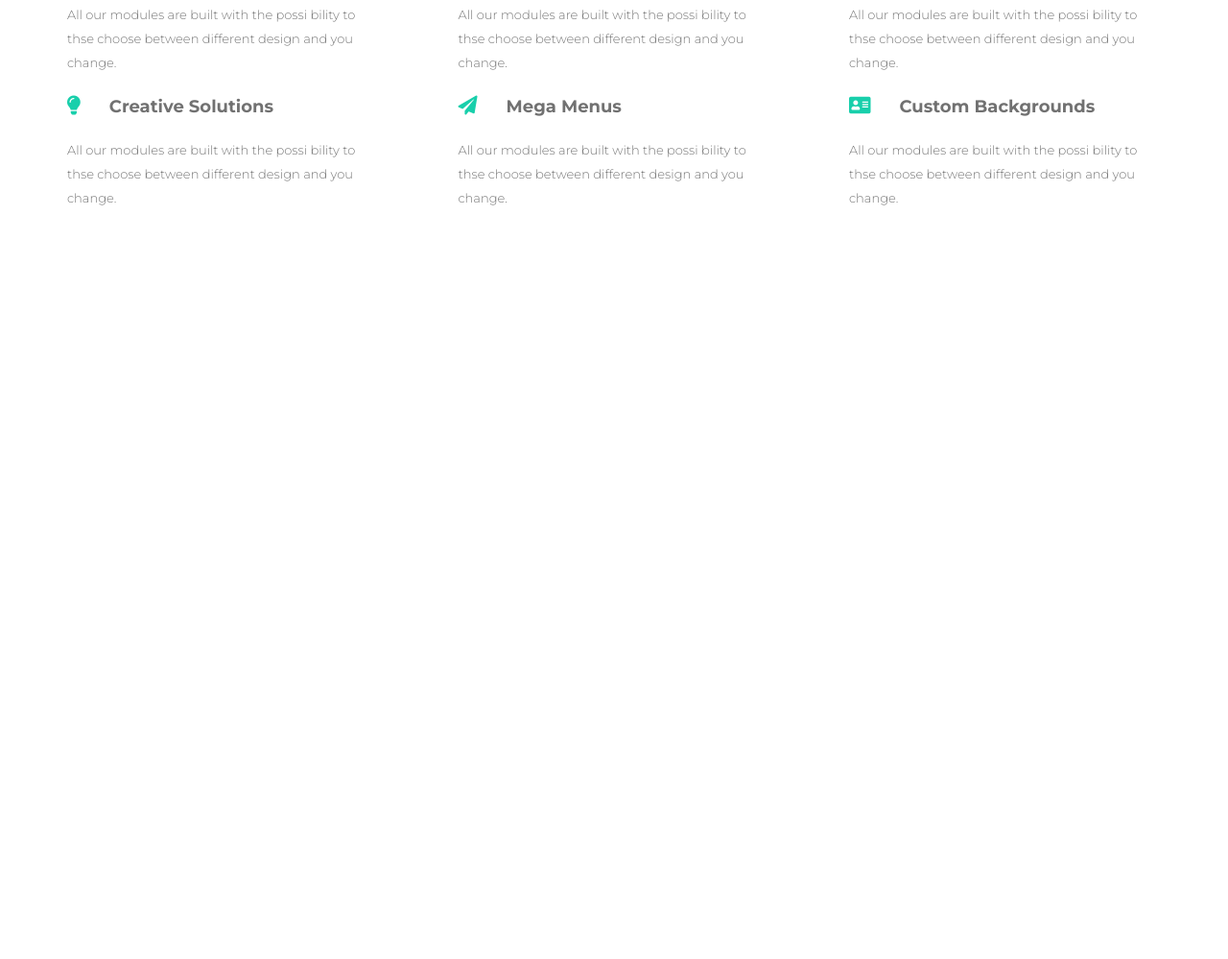
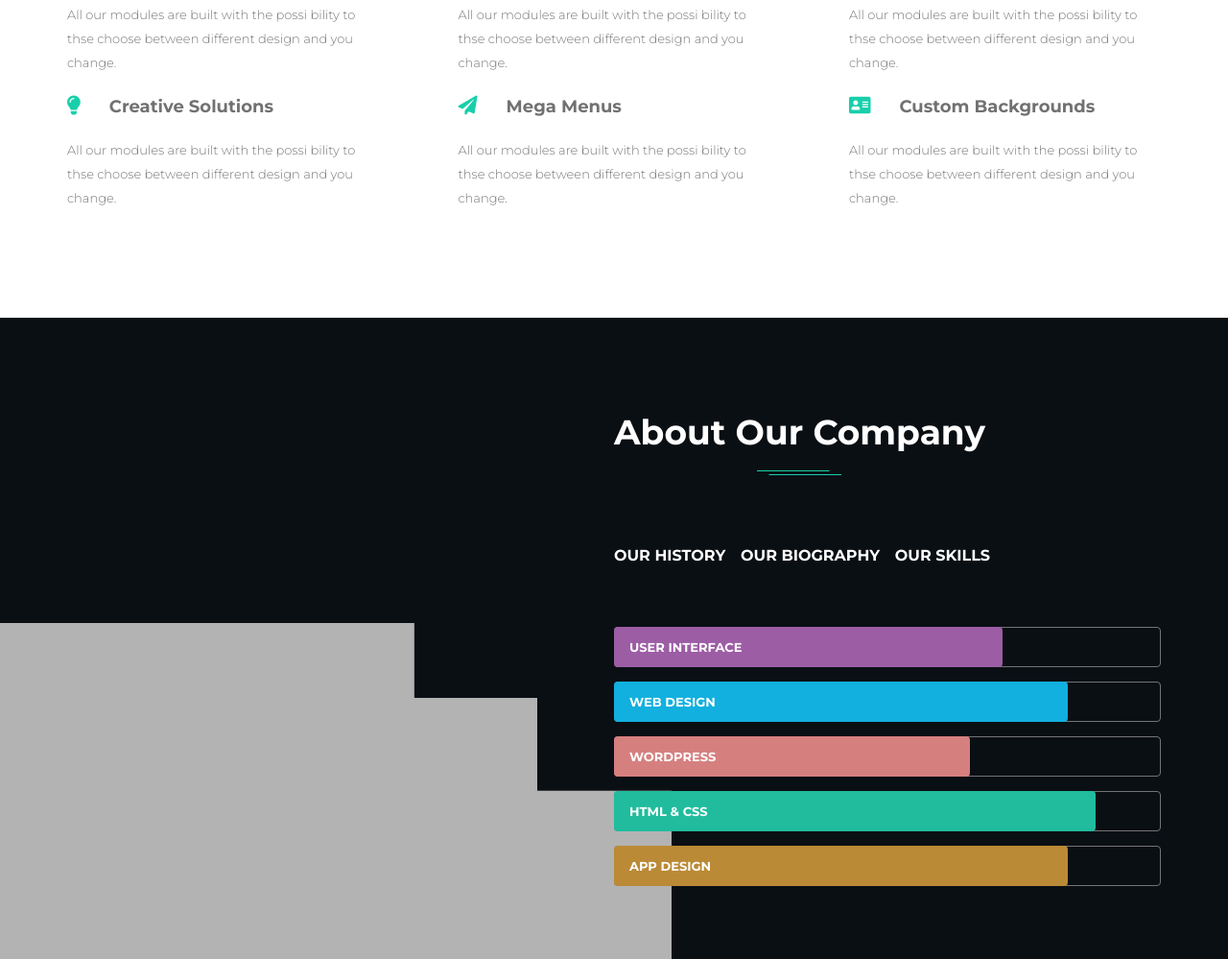
Before and after one commit to kuharenko-olya/Ham, a website: page public/index.html in a window 1280 px wide. Shown: the part 1798-2797 px from the top of the page at 96% size. Before the commit the page ends 2129 px from the top, so only its background shows below. Drawn offline with Linux system fonts and the light colour scheme.

Commit message:
add section our-work

```diff
--- a/public/index.html
+++ b/public/index.html
@@ -101,7 +101,7 @@
 
     <section class="features">
         <div class="container">
-            <h2 class="main-title">Creative Amazing Features</h2>
+            <h2>Creative Amazing Features</h2>
 
             <div class="grid">
 
@@ -174,6 +174,63 @@
         </div>
     </section>
 
+
+
+
+    <section class="about-us">
+        <div class="container">
+            <div class="flex">
+                <div class="tab-container">
+                    <h2>About Our Company</h2>
+                    <div class="tabs">
+                        <div>Our History</div>
+                        <div>Our Biography</div>
+                        <div>Our Skills</div>
+                    </div>
+                    <div class="tab-content">
+                        <div class="progress-item">
+                            <div class="progress purple width1"></div>
+                            <div class="progress-title">User Interface</div>
+                        </div>
+
+                        <div class="progress-item">
+                            <div class="progress blue width2"></div>
+                            <div class="progress-title">Web Design</div>
+                        </div>
+
+                        <div class="progress-item">
+                            <div class="progress coral width3"></div>
+                            <div class="progress-title">Wordpress</div>
+                        </div>
+
+                        <div class="progress-item">
+                            <div class="progress green width4"></div>
+                            <div class="progress-title">HTML & CSS</div>
+                        </div>
+
+                        <div class="progress-item">
+                            <div class="progress light-yellow width2"></div>
+                            <div class="progress-title">App Design</div>
+                        </div>
+
+
+
+
+                    </div>
+                </div>
+            </div>
+        </div>
+    </section>
+
+
+
+
+
+
+
+
+
+
 </body>
 
 </html>
--- a/sass/_base.scss
+++ b/sass/_base.scss
@@ -33,4 +33,53 @@ h2 {
     font-size: 36px;
     font-weight: 600;
     line-height: 40px;
+    position: relative;
 }
+
+h2::after {
+    content: "";
+    position: absolute;
+    background-image: url(../img/3-layers.png);
+    width: 88px;
+    height: 5px;
+    left: 0;
+    right: 0;
+    margin: 0 auto;
+    top: 60px;
+}
+
+.purple {
+    background-color: #9c5da5;
+}
+
+.blue {
+    background-color: #11b0de;
+}
+
+.coral {
+    background-color: #d67f7f;
+}
+
+.green {
+    background-color: #20bc9d;
+}
+
+.light-yellow {
+    background-color: #bb8a36;
+}
+
+.width1 {
+    width: calc(71% + 2px);
+}
+
+.width2 {
+    width: calc(83% + 2px);
+}
+
+.width3 {
+    width: calc(65% + 2px);
+}
+
+.width4 {
+    width: calc(88% + 2px);
+}
--- a/sass/_header.scss
+++ b/sass/_header.scss
@@ -67,6 +67,10 @@ header {
                 font-size: 60px;
                 margin-top: 42px;
                 margin-bottom: 30px;
+            }
+
+            h2:after{
+                display: none;
             }
 
             h1,
--- a/sass/_mixins.scss
+++ b/sass/_mixins.scss
@@ -39,3 +39,13 @@
     border-top: 7px solid $second-color;
     color: $second-color;
 }
+
+@mixin row {
+    display: flex;
+    flex-direction: row;
+}
+
+@mixin column {
+    display: flex;
+    flex-direction: column;
+}
--- /dev/null
+++ b/sass/_our-company.scss
@@ -0,0 +1,99 @@
+.about-us {
+    background-color: #0a0f14;
+    padding-top: 99px;
+    padding-bottom: 100px;
+    background-image: url(./../img/left-image.png);
+    background-position: left bottom;
+    background-repeat: no-repeat;
+    background-size: 700px;
+
+
+    .flex {
+        @include row;
+        justify-content: flex-end;
+    }
+
+    .tab-container {
+        @include column;
+        width: 50%;
+        align-items: baseline;
+
+        h2 {
+            color: $second-color;
+        }
+
+        .tabs {
+            color: $second-color;
+            font-size: 16px;
+            text-transform: uppercase;
+            @include row;
+            margin-top: 87px;
+            width: 392px;
+            justify-content: space-between;
+            font-weight: 700;
+            margin-bottom: 65px;
+
+            div {
+                border-top: 2px solid #0a0f14;
+                padding-top: 10px;
+
+                &:hover {
+                    color: $primary-color;
+                    border-top: 2px solid $primary-color;
+                    cursor: pointer;
+                }
+            }
+        }
+
+        .tab-content {
+            width: 100%;
+
+
+            .progress-item {
+                position: relative;
+                border: 1px solid #737475;
+                border-radius: 4px;
+                margin-bottom: 15px;
+                height: 40px;
+
+                &:hover {
+                    .progress {
+                        width: calc(100% + 2px);
+                        cursor: pointer;
+                    }
+
+                }
+
+                .progress {
+                    height: 42px;
+                    border-radius: 4px;
+                    position: absolute;
+                    top: -1px;
+                    left: -1px;
+                    transition: .5s linear;
+                }
+
+                .progress-title {
+                    color: $second-color;
+                    font-size: 13px;
+                    text-transform: uppercase;
+                    font-weight: 600;
+                    position: absolute;
+                    z-index: 1;
+                    left: 15px;
+                    height: 100%;
+                    display: flex;
+                    align-items: center;
+                    top: 0;
+                    cursor: pointer;
+                }
+
+            }
+
+
+
+
+        }
+
+    }
+}
--- a/sass/_section-features.scss
+++ b/sass/_section-features.scss
@@ -1,21 +1,8 @@
     section.features {
         padding: 99px 0px;
 
-    .main-title {
-        position: relative;
-    }
 
-    .main-title::after {
-        content: "";
-        position: absolute;
-        background-image: url(../img/3-layers.png);
-        width: 88px;
-        height: 5px;
-        left: 0;
-        right: 0;
-        margin: 0 auto;
-        top: 60px;
-    }
+
 
         .grid {
             display: flex;
@@ -53,7 +40,7 @@
             }
 
             .item {
-            &:hover .icon-with-title{
+                &:hover .icon-with-title {
                     color: $primary-color;
                     cursor: pointer;
                 }
--- a/sass/main.scss
+++ b/sass/main.scss
@@ -4,3 +4,4 @@
 @import '_header';
 @import '_section-features';
 @import '_responsive';
+@import '_our-company';
```
Also changed, not shown: public/css/main.css, public/img/left-image.png (added), public/img/logo.jpg (deleted). Lines whose indentation alone changed are shown as unchanged.
